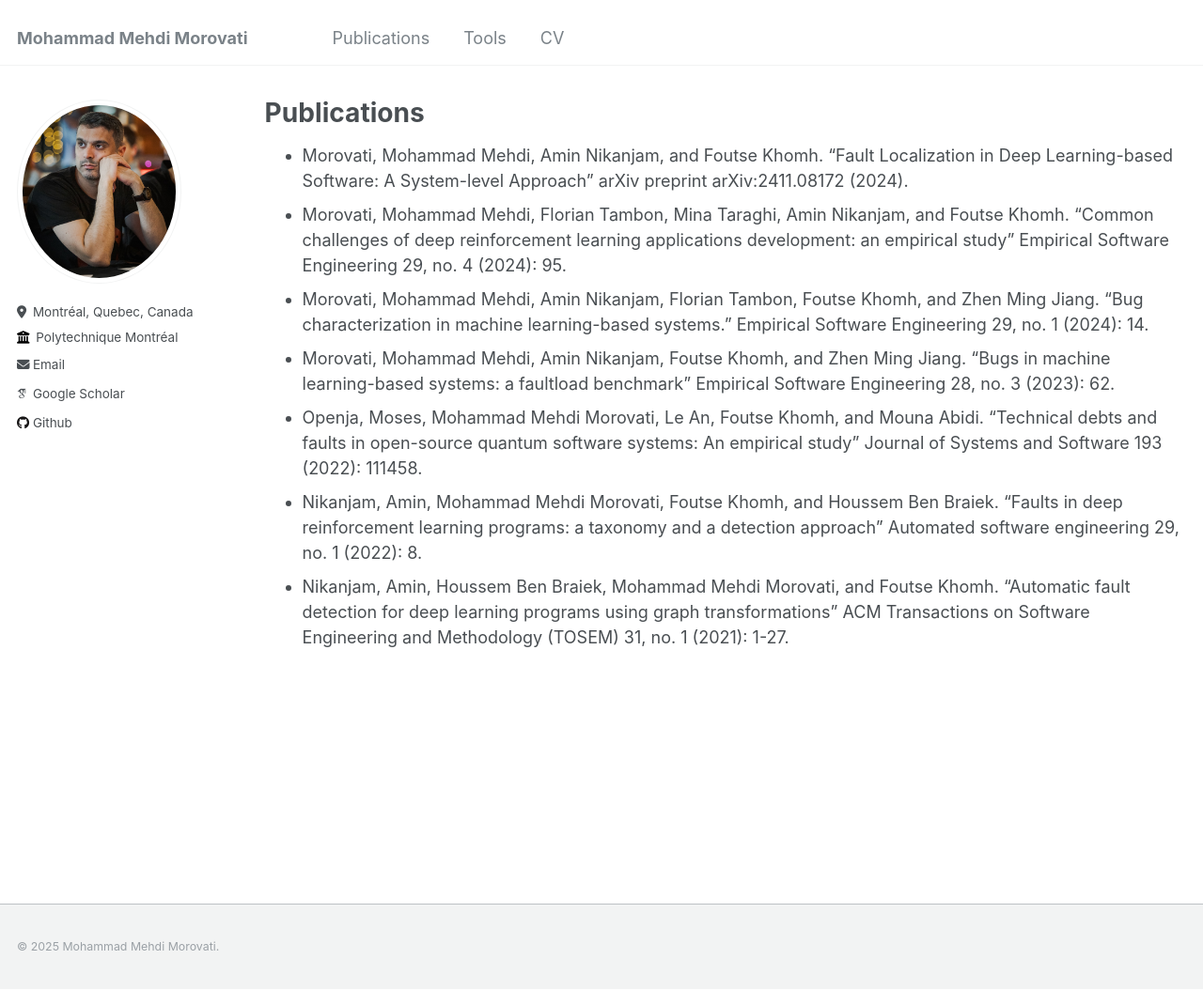
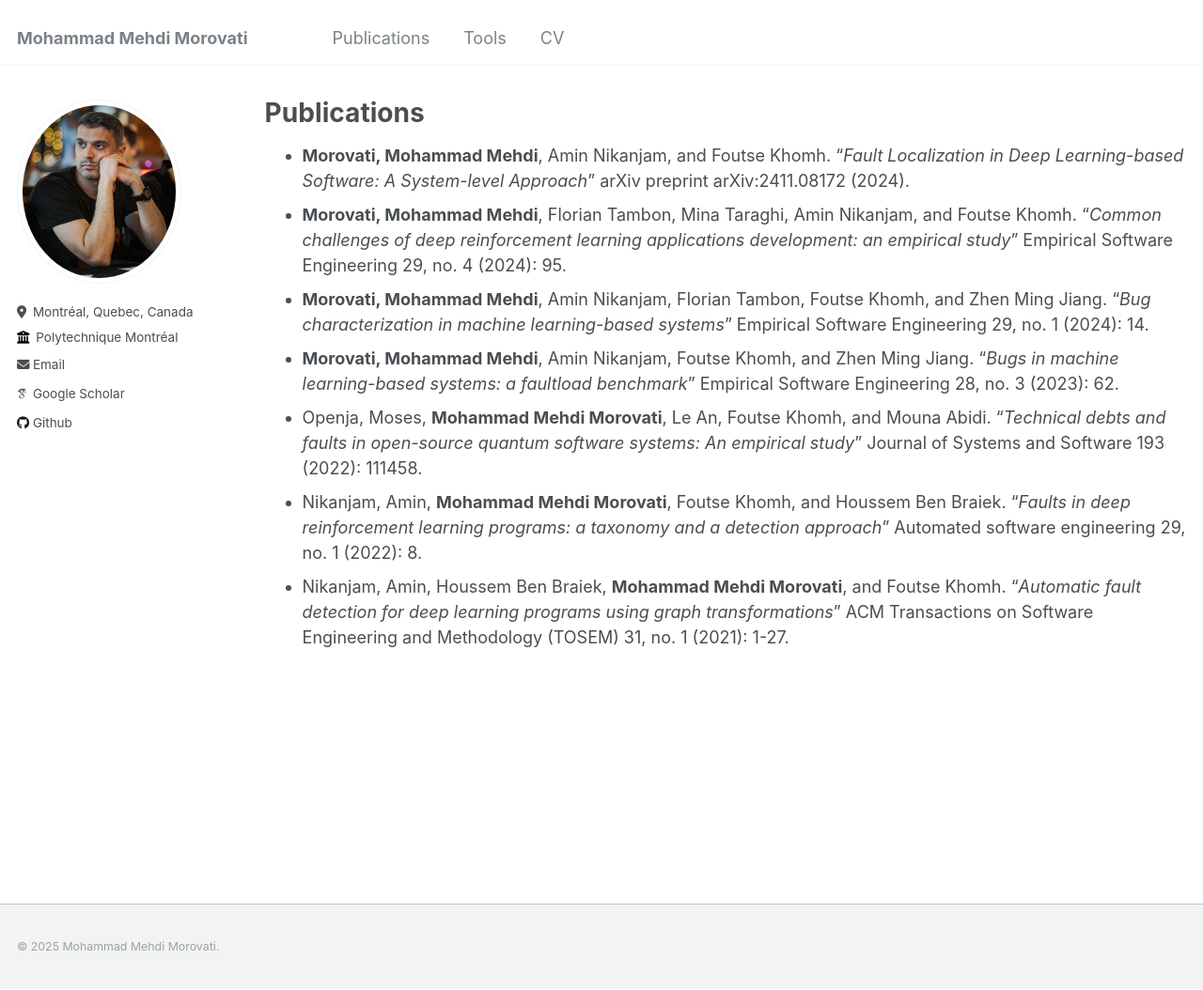
Before and after one commit to mehdi-morovati/mehdi-morovati.github.io, a Jekyll site: the page built from _pages/publications.md, in a window 1280 px wide and 1054 px high. Shown: the whole window at 94% size. Built offline with Jekyll 4.4.1, drawn with Linux system fonts in a browser that asks for light colours; some web fonts are replaced.

```diff
--- a/_pages/publications.md
+++ b/_pages/publications.md
@@ -4,10 +4,10 @@ title: "Publications"
 permalink: /publications/
 author_profile: true
 ---
-* Morovati, Mohammad Mehdi, Amin Nikanjam, and Foutse Khomh. "Fault Localization in Deep Learning-based Software: A System-level Approach" arXiv preprint arXiv:2411.08172 (2024).
-* Morovati, Mohammad Mehdi, Florian Tambon, Mina Taraghi, Amin Nikanjam, and Foutse Khomh. "Common challenges of deep reinforcement learning applications development: an empirical study" Empirical Software Engineering 29, no. 4 (2024): 95.
-* Morovati, Mohammad Mehdi, Amin Nikanjam, Florian Tambon, Foutse Khomh, and Zhen Ming Jiang. "Bug characterization in machine learning-based systems." Empirical Software Engineering 29, no. 1 (2024): 14.
-* Morovati, Mohammad Mehdi, Amin Nikanjam, Foutse Khomh, and Zhen Ming Jiang. "Bugs in machine learning-based systems: a faultload benchmark" Empirical Software Engineering 28, no. 3 (2023): 62.
-* Openja, Moses, Mohammad Mehdi Morovati, Le An, Foutse Khomh, and Mouna Abidi. "Technical debts and faults in open-source quantum software systems: An empirical study" Journal of Systems and Software 193 (2022): 111458.
-* Nikanjam, Amin, Mohammad Mehdi Morovati, Foutse Khomh, and Houssem Ben Braiek. "Faults in deep reinforcement learning programs: a taxonomy and a detection approach" Automated software engineering 29, no. 1 (2022): 8.
-* Nikanjam, Amin, Houssem Ben Braiek, Mohammad Mehdi Morovati, and Foutse Khomh. "Automatic fault detection for deep learning programs using graph transformations" ACM Transactions on Software Engineering and Methodology (TOSEM) 31, no. 1 (2021): 1-27.
+* **Morovati, Mohammad Mehdi**, Amin Nikanjam, and Foutse Khomh. "*Fault Localization in Deep Learning-based Software: A System-level Approach*" arXiv preprint arXiv:2411.08172 (2024).
+* **Morovati, Mohammad Mehdi**, Florian Tambon, Mina Taraghi, Amin Nikanjam, and Foutse Khomh. "*Common challenges of deep reinforcement learning applications development: an empirical study*" Empirical Software Engineering 29, no. 4 (2024): 95.
+* **Morovati, Mohammad Mehdi**, Amin Nikanjam, Florian Tambon, Foutse Khomh, and Zhen Ming Jiang. "*Bug characterization in machine learning-based systems*" Empirical Software Engineering 29, no. 1 (2024): 14.
+* **Morovati, Mohammad Mehdi**, Amin Nikanjam, Foutse Khomh, and Zhen Ming Jiang. "*Bugs in machine learning-based systems: a faultload benchmark*" Empirical Software Engineering 28, no. 3 (2023): 62.
+* Openja, Moses, **Mohammad Mehdi Morovati**, Le An, Foutse Khomh, and Mouna Abidi. "*Technical debts and faults in open-source quantum software systems: An empirical study*" Journal of Systems and Software 193 (2022): 111458.
+* Nikanjam, Amin, **Mohammad Mehdi Morovati**, Foutse Khomh, and Houssem Ben Braiek. "*Faults in deep reinforcement learning programs: a taxonomy and a detection approach*" Automated software engineering 29, no. 1 (2022): 8.
+* Nikanjam, Amin, Houssem Ben Braiek, **Mohammad Mehdi Morovati**, and Foutse Khomh. "*Automatic fault detection for deep learning programs using graph transformations*" ACM Transactions on Software Engineering and Methodology (TOSEM) 31, no. 1 (2021): 1-27.
```
